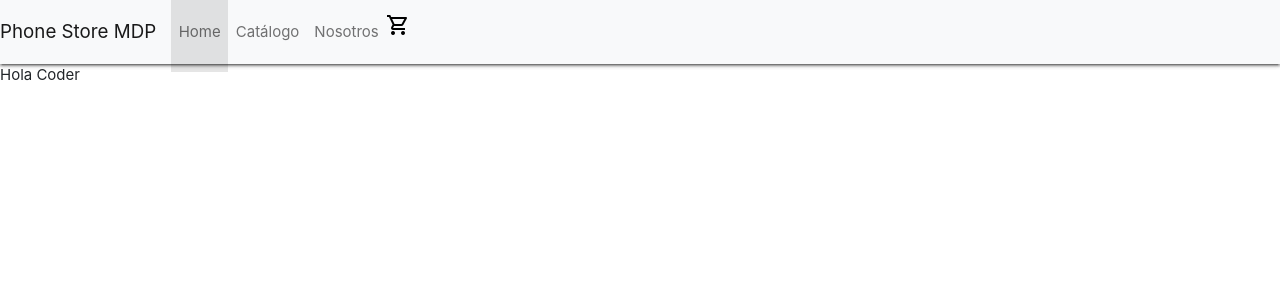
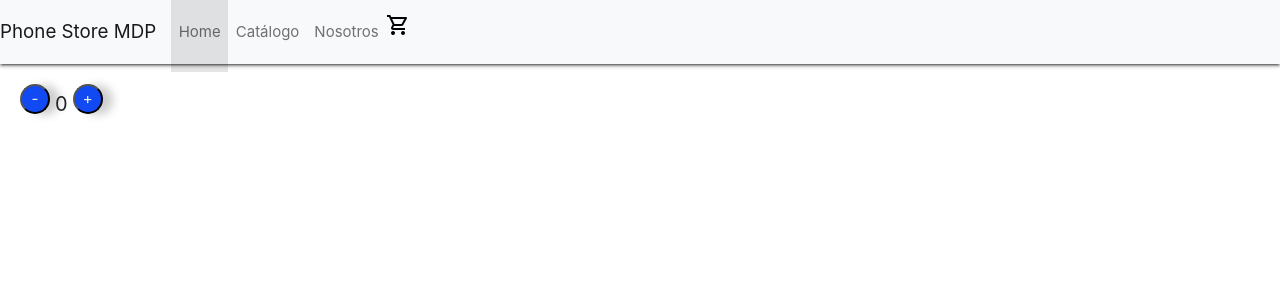
Before and after one commit to fedebist/React-JS-Coder, a React (Create React App) app: page / in a window 1280 px wide. Shown: the top 300 px of the page. Built offline with nearby package versions, Linux system fonts and the light colour scheme.

Commit message:
Contador con botón

```diff
--- a/src/App.css
+++ b/src/App.css
@@ -182,3 +182,25 @@ ul.show{
 navPersonalizado{
   background-color: #114AF3 !important;
 }
+
+/* Cantidad */
+.itemCount{
+  padding-top: 20px;
+  display: flex;
+  flex-direction: row;
+  padding-left: 20px;
+}
+
+.btnCantidad{
+  width: 30px;
+  height: 30px;
+  color: beige;
+  background-color: #114AF3;
+  border-radius: 30px;
+  box-shadow: 10px 1px 10px rgba(0.5,0,0,0.2);
+}
+
+.cantidad{
+   font-size: 20px;
+   padding: 5px;
+}
--- a/src/App.js
+++ b/src/App.js
@@ -2,6 +2,7 @@ import 'bootstrap/dist/css/bootstrap.min.css';
 import './App.css';
 import ItemListContainer from './components/ItemListContainer';
 import Navbar from './components/Navbar';
+import ItemCount from './components/ItemCount'
 
 
 
@@ -9,7 +10,7 @@ function App() {
   return (
     <>
     <Navbar />
-    <ItemListContainer props='Hola Coder' />
+    <ItemListContainer/>
     </>
   );
 }
--- a/src/components/CartWidget.jsx
+++ b/src/components/CartWidget.jsx
@@ -5,7 +5,6 @@ import logoCarrito from '../multimedia/CART.png';
 let CartWidget = () => {
     return(
        <img src={logoCarrito}></img>
-
     )
 }
 
--- /dev/null
+++ b/src/components/ItemCount.js
@@ -0,0 +1,36 @@
+import {useState} from 'react';
+
+let ItemCount = () =>{
+let [change, setChange] = useState(0);
+
+let count = () => {
+    if(change<5){
+   setChange(change+1);
+}
+}
+
+let reduct = () => {
+   if(change>0){
+   setChange(change-1);
+}
+}
+
+
+return(
+  <div class='itemCount'>
+  <button onClick={reduct} class='btnCantidad'>-</button>
+  <p class='cantidad'>{change}</p>
+  <button onClick={count} class='btnCantidad'>+</button>
+
+
+
+  </div>
+
+
+);
+
+
+
+}
+
+export default ItemCount;
--- a/src/components/ItemListContainer.jsx
+++ b/src/components/ItemListContainer.jsx
@@ -1,7 +1,8 @@
+import ItemCount from './ItemCount';
 
 let ItemListContainer = ({props}) => {
     return(
-        <div>{props}</div>
+        <ItemCount />
     );
 }
 
--- a/src/index.js
+++ b/src/index.js
@@ -2,7 +2,7 @@ import React from 'react';
 import ReactDOM from 'react-dom';
 import './index.css';
 import App from './App';
-import reportWebVitals from './reportWebVitals';
+
 
 ReactDOM.render(
   <React.StrictMode>
@@ -10,8 +10,3 @@ ReactDOM.render(
   </React.StrictMode>,
   document.getElementById('root')
 );
-
-// If you want to start measuring performance in your app, pass a function
-// to log results (for example: reportWebVitals(console.log))
-// or send to an analytics endpoint. Learn more: https://bit.ly/CRA-vitals
-reportWebVitals();
--- a/src/reportWebVitals.js
+++ /dev/null
@@ -1,13 +0,0 @@
-const reportWebVitals = onPerfEntry => {
-  if (onPerfEntry && onPerfEntry instanceof Function) {
-    import('web-vitals').then(({ getCLS, getFID, getFCP, getLCP, getTTFB }) => {
-      getCLS(onPerfEntry);
-      getFID(onPerfEntry);
-      getFCP(onPerfEntry);
-      getLCP(onPerfEntry);
-      getTTFB(onPerfEntry);
-    });
-  }
-};
-
-export default reportWebVitals;
```
Also changed, not shown: src/setupTests.js (deleted, +0 -5 lines), src/logo.svg (deleted), 1 other file (tests, documents, lock files or other folders).
